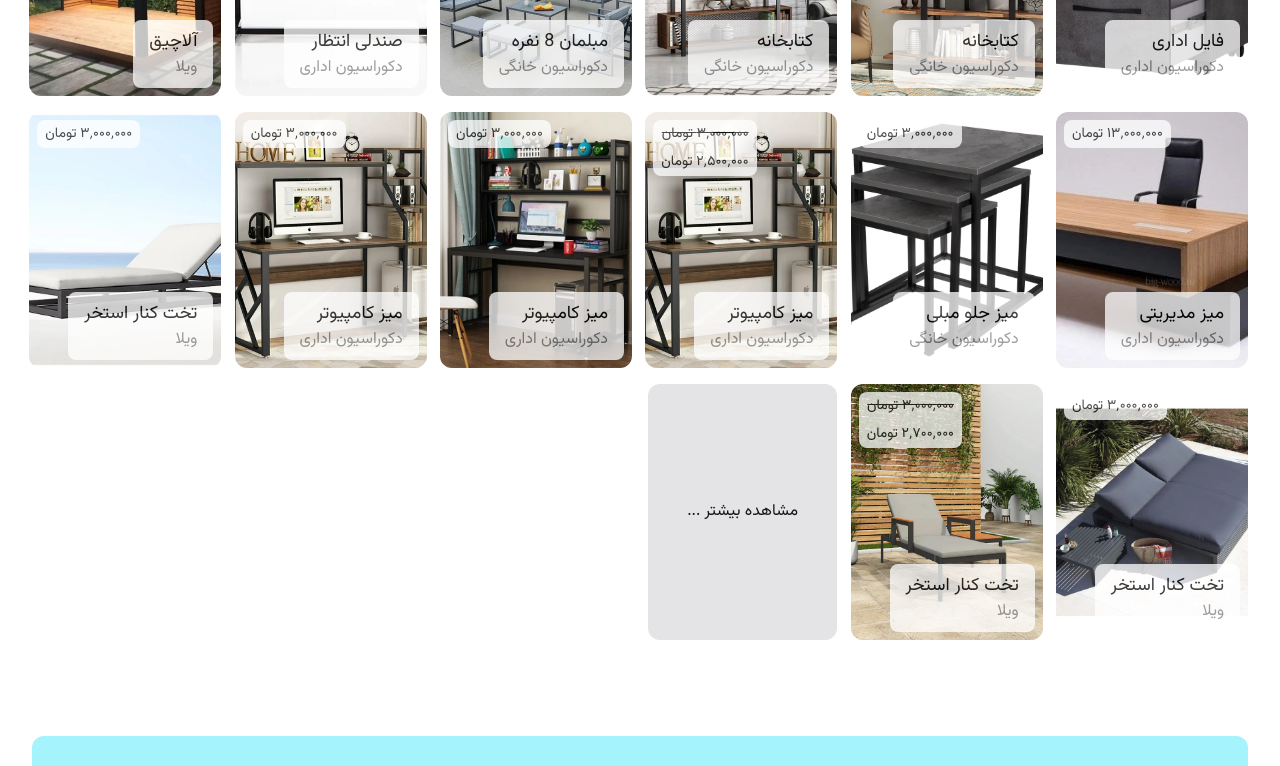
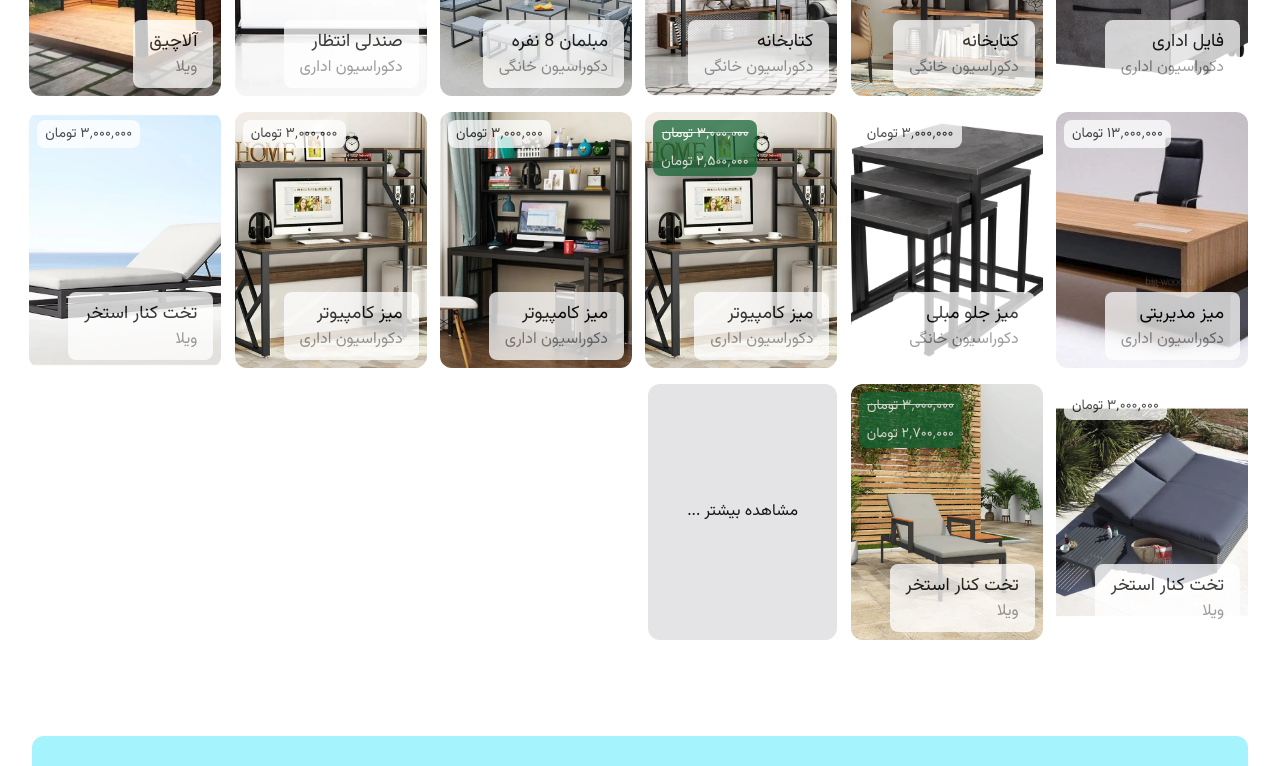
Before and after one commit to reza-kelidari/woodin, a Next.js app: page / in a window 1280 px wide. Shown: the part 1180-1946 px from the top of the page. Built offline with nearby package versions, Linux system fonts and the light colour scheme.

Commit message:
Some visual improvements

```diff
--- a/app/_Components/Offers/index.tsx
+++ b/app/_Components/Offers/index.tsx
@@ -59,7 +59,7 @@ export default function Offers(): JSX.Element {
           key={index}
           price={offer.price}
           offPrice={offer.offPrice}
-          customClassName="min-w-48"
+          customClassName="w-48 sm:w-72"
         />
       ))}
     </section>
--- a/components/NavBar/index.tsx
+++ b/components/NavBar/index.tsx
@@ -8,7 +8,7 @@ import Hamburger from "./Hamburger";
  */
 export default function NavBar(): JSX.Element {
   return (
-    <nav className="flex items-center justify-between shadow-lg shadow-slate-100 dark:bg-zinc-900 dark:shadow-zinc-900 py-4 px-8 sm:px-16 lg:px-48 fixed w-full z-50">
+    <nav className="flex items-center justify-between shadow-lg shadow-slate-100 bg-zinc-100 dark:bg-zinc-900 dark:shadow-zinc-900 py-4 px-8 sm:px-16 lg:px-48 fixed w-full z-50">
       <a href="/" className="text-2xl">
         وودین
       </a>
--- a/components/Product/index.tsx
+++ b/components/Product/index.tsx
@@ -29,7 +29,7 @@ export default function Product({
         <div
           className={`${
             offPrice
-              ? "bg-white dark:bg-green-800"
+              ? "bg-green-800 text-white"
               : "bg-white dark:bg-zinc-900"
           } flex flex-col gap-2 absolute left-2 top-2   py-1 px-2 text-sm rounded-lg group-hover:opacity-50 transition-all opacity-75`}
         >
```
